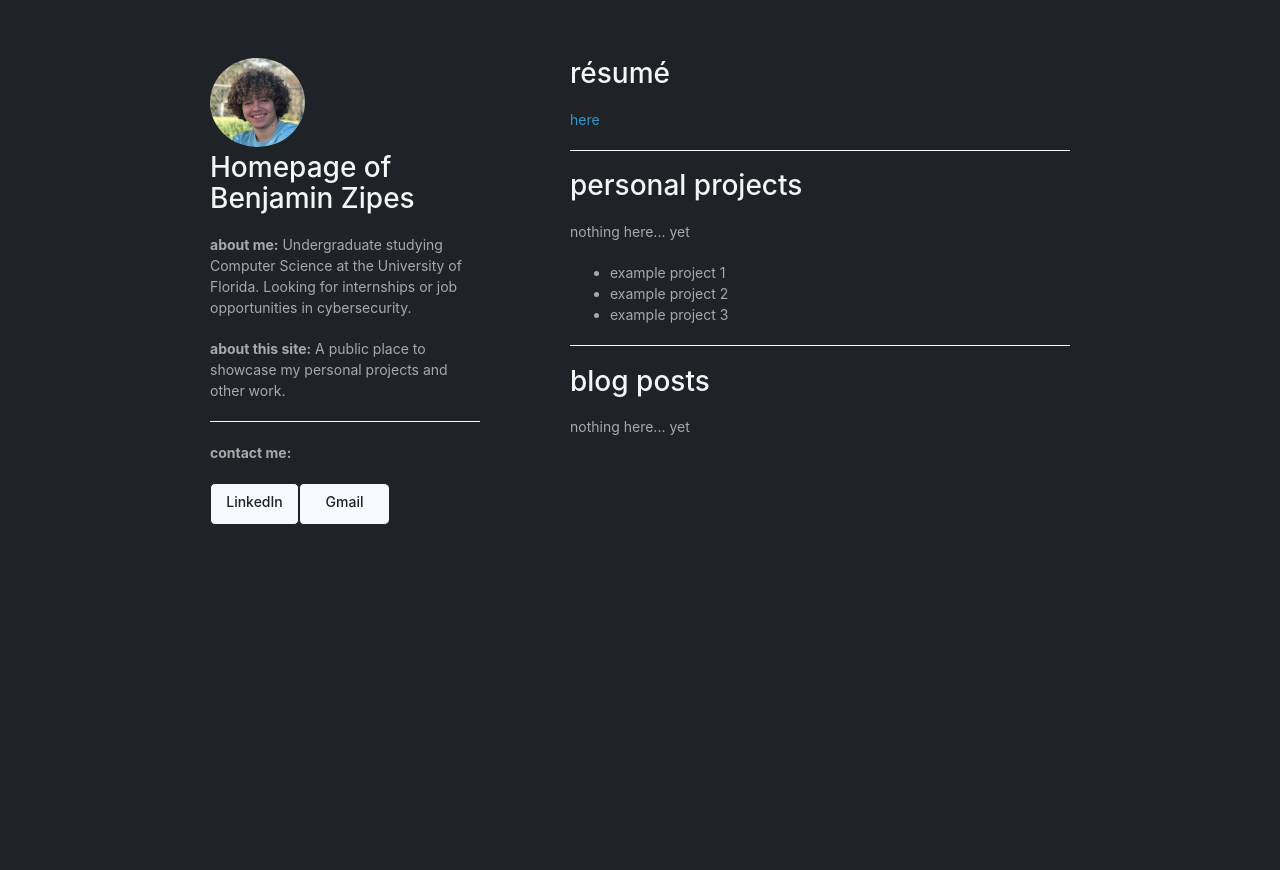
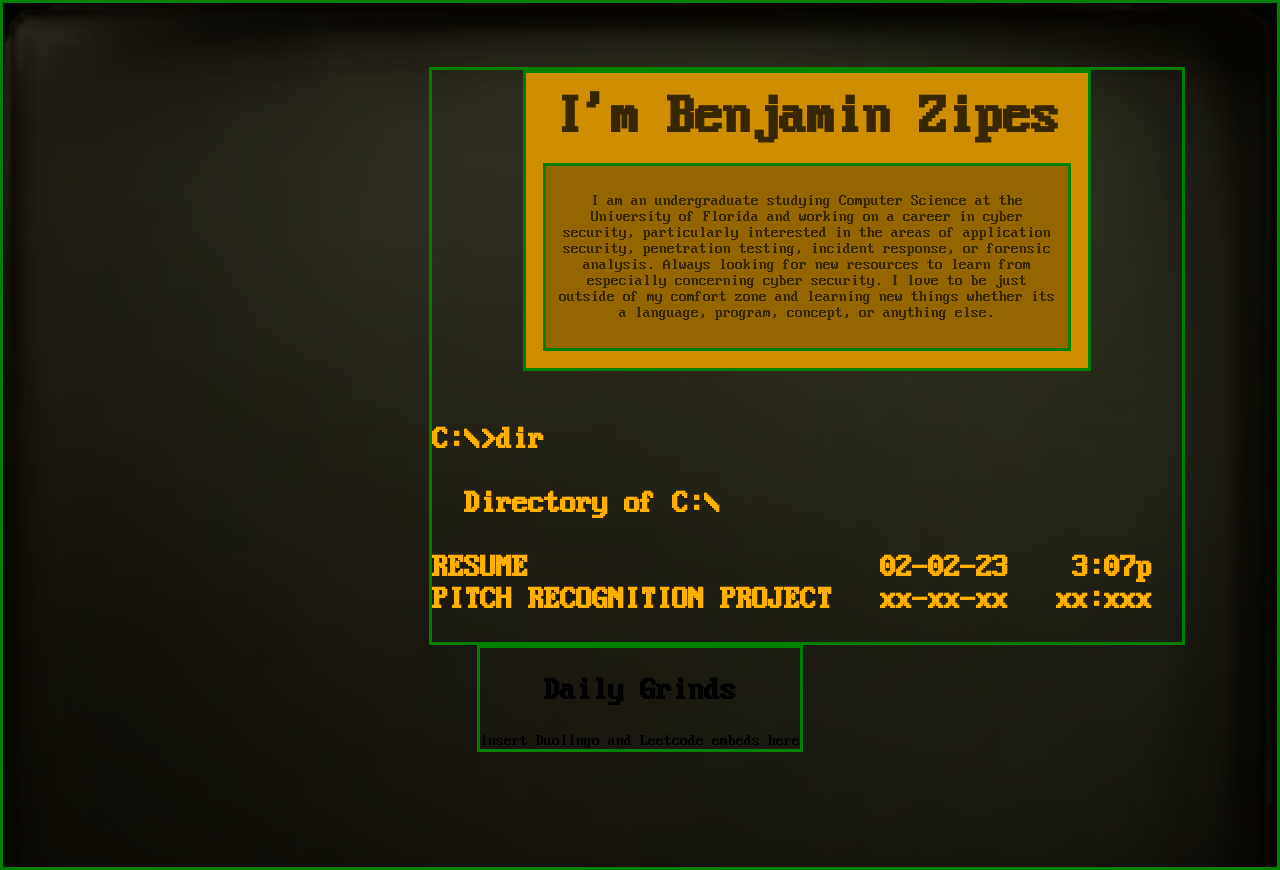
Before and after one commit to zipesb/zipesb.com, a plain HTML site: page index.html in a window 1280 px wide. Before the commit the page ends 800 px from the top, so only its background shows below. Drawn offline with Linux system fonts and the light colour scheme.

Commit message:
mega initial commit: about me, personal projects, extensive css (font, background, 'typing', caret, delayed text

```diff
--- a/index.html
+++ b/index.html
@@ -21,53 +21,38 @@ Secondly, this being my first experience with HTML or CSS, and being a personal
     <script src="//html5shiv.googlecode.com/svn/trunk/html5.js"></script>
     <![endif]-->
   </head>
+
   <body>
-    <div class="wrapper">
-      <header>
-        <img src="https://zipesb.github.io/headshot.jpg" alt="headshot">
-        <h1>Homepage of Benjamin Zipes</h1>
-        <p><b>about me:</b> Undergraduate studying Computer Science at the University of Florida. Looking for internships or job opportunities in cybersecurity.
-        <p><b>about this site:</b> A public place to showcase my personal projects and other work.</p>
-        <hr>
-        <p><b>contact me:</b></p>
-        <ul>
-          <li><a href="https://www.linkedin.com/in/benjamin-z"> <strong>LinkedIn</strong></a></li>
-          <li><a href="mailto:zipesb@gmail.com"> <strong>Gmail</strong></a></li>
-        </ul>
-        <br>
-        <br>
-      </header>
-      <section>
-        <h1>résumé</h1>
-        <p>
-        <a href="https://zipesb.github.io/resume.html"> here</a>
-        </p>
+    <div class="testing container">
+      <div class="testing hide dailygrindscontainer">
+        <h2>Daily Grinds</h2>
+        insert Duolingo and Leetcode embeds here
+      </div>
+      <div class="testing directorycontainer">
+        <div class="testing name">
+          <h1>I'm Benjamin Zipes</h1>
+          <div class="testing about">
+            <p>I am an undergraduate studying Computer Science at the University of Florida and working on a career in cyber security, particularly interested in the areas of application security, penetration testing, incident response, or forensic analysis. Always looking for new resources to learn from especially concerning cyber security. I love to be just outside of my comfort zone and learning new things whether its a language, program, concept, or anything else.</p>
+          </div>
+        </div>
+        <div class="directory">
+          <h2>
+            C:\><span id="dirCommand">dir</span><br><br>&emsp;Directory of C:\<br><br>
+            <div class="item">
+              RESUME&emsp;&emsp;&emsp;&emsp;&emsp;&emsp;&emsp;&emsp;&emsp;&emsp;&emsp;02-02-23&emsp;&emsp;3:07p
+            </div>
+            <div class="item">
+              PITCH RECOGNITION PROJECT&emsp;&nbsp;xx-xx-xx&nbsp;&emsp;xx:xxx
+            </div>
+          </h2>
+        </div>
+      </div>
+      <div class="testing dailygrindscontainer">
+        <h2>Daily Grinds</h2>
+        insert Duolingo and Leetcode embeds here
+      </div>
+    </div>
+  </body>
 
-        <hr>
-
-        <h1>personal projects</h1>
-        <p>
-        nothing here... yet
-        </p>
-        <ul>
-        <li>example project 1</li>
-        <li>example project 2</li>
-        <li>example project 3</li>
-        </ul>
-
-        <hr>
-
-        <h1>
-        blog posts
-        </h1>
-        <p>
-        nothing here... yet
-        </p>
-      </section>
-      <footer>
-
-      </footer>
-    </div>
-    <script src="javascripts/scale.fix.js"></script>
-  </body>
+  <script src="https://platform.linkedin.com/badges/js/profile.js" async defer type="text/javascript"></script>
 </html>
--- a/stylesheets/styles.css
+++ b/stylesheets/styles.css
@@ -1,306 +1,70 @@
+@font-face {
+  font-family: 'IBM VGA 8x16';
+  src:
+  url("/fonts/Web437_IBM_VGA_8x16.woff")
+  format('woff');
+  font-weight: normal;
+  font-style: normal;
+}
+*:not(input) {
+  cursor: default;
+}
 body {
-  background-color: #1f2226;
-  padding: 50px;
-  font: 14px/1.5 -apple-system, BlinkMacSystemFont, "Segoe UI", Roboto, Oxygen, Ubuntu, Cantarell, "Fira Sans", "Droid Sans", "Helvetica Neue", Arial, sans-serif, "Apple Color Emoji", "Segoe UI Emoji", "Segoe UI Symbol";
-  color: DarkGray;
-  font-weight: 400;
+  font-family: 'IBM VGA 8x16';
+  text-align: center;
+  margin: 0px;
 }
-
-h1,
-h2,
-h3,
-h4,
-h5,
-h6 {
-  color: WhiteSmoke;
-  margin: 0 0 20px;
+h1 {
+  font-size: 56px;
+  margin: 3%;
 }
-
-p,
-ul,
-ol,
-table,
-pre,
-dl {
-  margin: 0 0 20px;
+h2 {
+  font-size: 32px;
 }
-
-h1,
-h2,
-h3 {
-  line-height: 1.1;
+.testing {
+  border: 3px solid green;
 }
-
-h1 {
-  font-size: 28px;
-  font-weight: 500;
+.hide {
+  visibility: hidden;
 }
-
-h2 {
-  color: WhiteSmoke;
-  font-weight: 500;
+.container {
+  background-image: url("/background/blank_crt_display_v3.png");
+  background-size:100%;
+  height: 100vh;
+  padding-top: 5%;
+  text-align: center;
 }
-
-h3,
-h4,
-h5,
-h6 {
-  color: WhiteSmoke;
-  font-weight: 500;
+.dailygrindscontainer {
+  display: inline-block;
 }
-
-a {
-  color: #39c;
-  text-decoration: none;
+.directorycontainer {
+  display: inline-block;
+  margin: auto;
+  margin-top: 0%;
+  width: 75%;
+  max-width: 750px;
 }
-
-a:hover {
-  color: #069;
+.directorycontainer .name {
+  background-color: #CE8E00;
+  color: #372600;
+  width: 75%;
+  max-width: 750px;
+  margin: auto;
+  padding: 0%;
 }
-
-a small {
-  font-size: 11px;
-  color: #777;
-  margin-top: -0.3em;
-  display: block;
+.directorycontainer .about{
+  background-color: #956600;
+  padding: 2%;
+  margin: 3%;
+  margin-top: 0%;
 }
-
-a:hover small {
-  color: #777;
+.directorycontainer .directory{
+  text-align:left;
+  margin-top: 7%;
+  color: #FFB000;
 }
-
-.wrapper {
-  width: 860px;
-  margin: 0 auto;
+.directorycontainer .directory .item:hover{
+  background-color: #CE8E00;
+  color: #372600;
+  cursor: pointer;
 }
-
-blockquote {
-  border-left: 1px solid #e5e5e5;
-  margin: 0;
-  padding: 0 0 0 20px;
-  font-style: italic;
-}
-
-code,
-pre {
-  font-family: Monaco, Bitstream Vera Sans Mono, Lucida Console, Terminal, Consolas, Liberation Mono, DejaVu Sans Mono, Courier New, monospace;
-  color: #333;
-}
-
-pre {
-  padding: 8px 15px;
-  background: #f8f8f8;
-  border-radius: 5px;
-  border: 1px solid #e5e5e5;
-  overflow-x: auto;
-}
-
-table {
-  width: 100%;
-  border-collapse: collapse;
-}
-
-th,
-td {
-  text-align: left;
-  padding: 5px 10px;
-  border-bottom: 1px solid #e5e5e5;
-}
-
-dt {
-  color: #444;
-  font-weight: 500;
-}
-
-th {
-  color: #444;
-}
-
-img {
-  max-width: 35%;
-  border-radius: 50%
-}
-
-header {
-  width: 270px;
-  float: left;
-  position: fixed;
-  -webkit-font-smoothing: subpixel-antialiased;
-}
-
-header ul {
-  list-style: none;
-  height: 40px;
-  padding: 0;
-  border-radius: 5px;
-  width: 179px;
-}
-
-header li {
-  list-style: none;
-  padding: 0;
-  width: 87px;
-  float: left;
-  background: GhostWhite;
-  border: 1px solid #1f2226;
-  border-radius: 5px;
-  height: 40px;
-}
-
-header li:hover {
-  background: DarkGray
-}
-
-header li:first-child a {
-  border-radius: 5px 0 0 5px;
-}
-
-header li:last-child a {
-  border-radius: 0 5px 5px 0;
-}
-
-header ul a {
-  line-height: 1;
-  font-size: 11px;
-  color: #777e87;
-  display: block;
-  text-align: center;
-  padding-top: 11px;
-  height: 33px;
-}
-
-header ul a:hover {
-  color: #999;
-}
-
-header ul a:active {
-  background-color: #f0f0f0;
-}
-
-strong {
-  color: #222;
-  font-weight: 500;
-}
-
-header ul li+li {
-  border-right: none;
-  width: 89px;
-}
-
-header ul a strong {
-  font-size: 14px;
-  display: block;
-  color: #1f2226;
-}
-
-header ul a strong:hover {
-  color: Black;
-}
-
-section {
-  width: 500px;
-  float: right;
-  padding-bottom: 50px;
-}
-
-small {
-  font-size: 11px;
-}
-
-hr {
-  border: 0;
-  background: GhostWhite;
-  height: 0.5px;
-  margin: 0 0 20px;
-}
-
-footer {
-  width: 270px;
-  float: left;
-  position: fixed;
-  bottom: 50px;
-  -webkit-font-smoothing: subpixel-antialiased;
-}
-
-@media print,
-screen and (max-width: 960px) {
-
-  div.wrapper {
-    width: auto;
-    margin: 0;
-  }
-
-  header,
-  section,
-  footer {
-    float: none;
-    position: static;
-    width: auto;
-  }
-
-  header {
-    padding-right: auto;
-  }
-
-  section {
-    border: 1px solid #e5e5e5;
-    border-width: 1px 0;
-    padding: 20px 0;
-    margin: 0 0 20px;
-  }
-
-  header a small {
-    display: inline;
-  }
-
-  header ul {
-    position: static;
-    right: 50px;
-    top: 52px;
-  }
-}
-
-@media print,
-screen and (max-width: 720px) {
-  body {
-    word-wrap: break-word;
-  }
-
-  header {
-    padding: 0;
-  }
-
-  header ul,
-  header p.view {
-    position: static;
-  }
-
-  pre,
-  code {
-    word-wrap: normal;
-  }
-}
-
-@media print,
-screen and (max-width: 480px) {
-  body {
-    padding: 15px;
-  }
-
-  header ul {
-    width: 99%;
-  }
-
-  header li,
-  header ul li+li {
-    width: 89px;
-  }
-}
-
-@media print {
-  body {
-    padding: 0.4in;
-    font-size: 12pt;
-    color: #444;
-  }
-}
```
Also changed, not shown: scripts/typingeffect.js (added, +11 -0 lines), background/blank_crt_display.png (added), background/blank_crt_display_v2.png (added), background/blank_crt_display_v3.png (added), fonts/Web437_IBM_VGA_8x16.woff (added), scripts/delaytext.js (added), scripts/scale.fix.js (renamed from javascripts/scale.fix.js).
